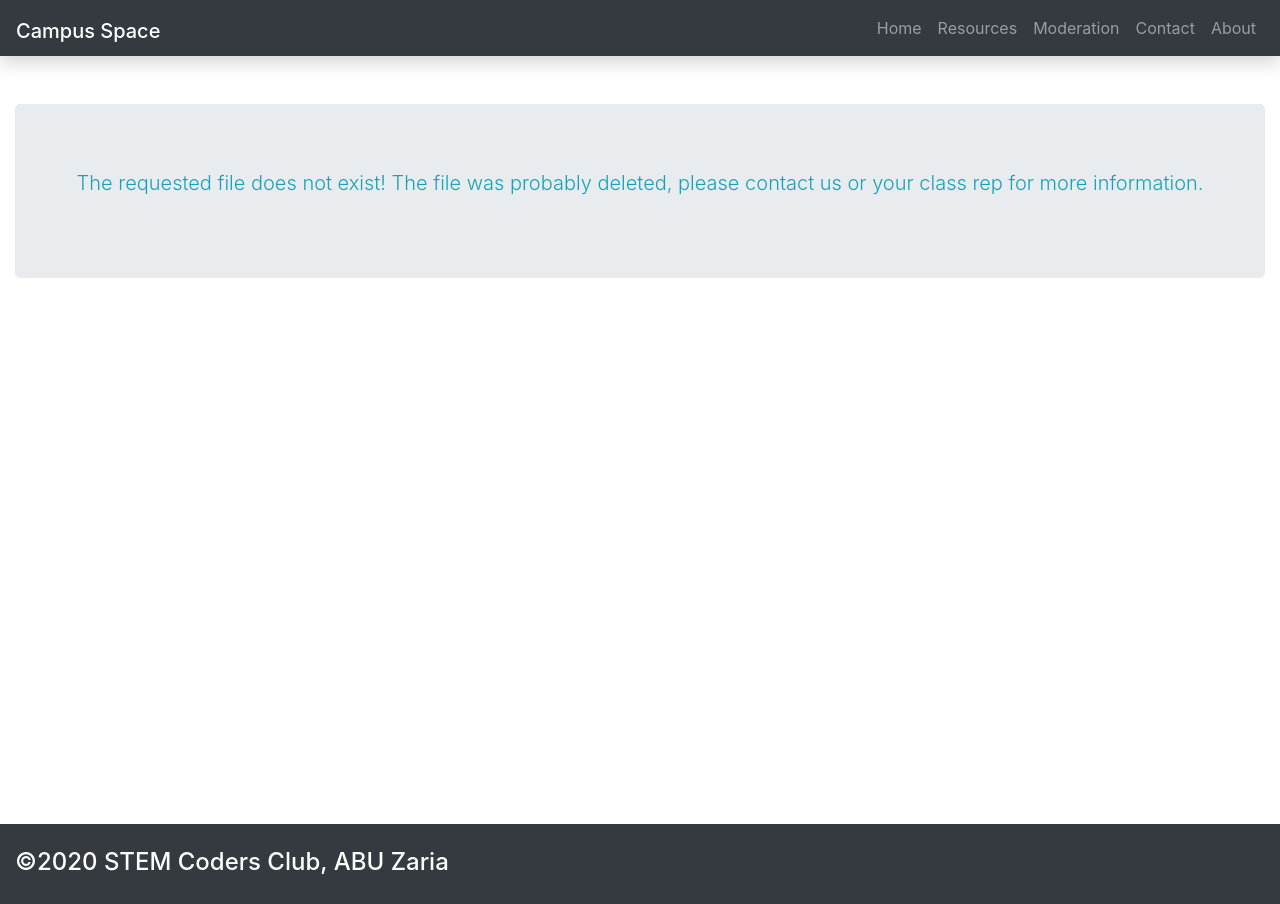
After one commit to STEMCoders-ABU/project1, a CodeIgniter app: page /project1/index.php/download/resource/1 in a window 1280 px wide. The commit adds this page. Run offline with CodeIgniter, Linux system fonts and the light colour scheme; data comes from the database, SQL or seed files in the repository.

Commit message:
added backend for viewing and downloading resources

```diff
--- /dev/null
+++ b/application/controllers/Download.php
@@ -0,0 +1,34 @@
+<?php
+class Download extends CI_Controller
+{
+    function __construct()
+	{
+		parent::__construct();
+		$this->load->helper('download');
+	}
+
+    public function resource ($resource_id)
+    {
+        $this->load->model('resources_model');
+        $resource = $this->resources_model->get_resource($resource_id);
+
+        if ($resource)
+        {
+            $file = './assets/resources/files/' . $resource['resource_file'];
+            if (file_exists($file))
+            {
+                force_download($file, NULL);
+            }
+            else
+            {
+                $data['page_title'] = 'File Not Found';
+                load_view('download/file_not_found', $data);
+            }
+        }
+        else
+        {
+            $data['page_title'] = 'File Not Found';
+            load_view('download/file_not_found', $data);
+        }
+    }
+}
--- a/application/helpers/MY_url_helper.php
+++ b/application/helpers/MY_url_helper.php
@@ -443,3 +443,199 @@ _CARD;
 _COMMENT;
 		return $markup;
 	}
+
+	function generate_video_resource_view ($resource)
+	{
+		$file_url = base_url('assets/resources/files/' . $resource['resource_file']);
+		$title = $resource['resource_title'];
+		$description = $resource['resource_description'];
+		$department = $resource['resource_department'];
+		$course = $resource['resource_course_code'];
+		$downloads = $resource['resource_downloads'];
+		$download_link = site_url('download/resource/' . $resource['id']);
+		$date = $resource['resource_date'];
+
+		$view = <<<_VIEW
+			<div class="text-center shadow shadow-lg">
+				<div class="embed-responsive embed-responsive-16by9">
+					<iframe src="{$file_url}" frameborder="0" class="embed-responsive-item"></iframe>
+				</div>
+
+				<div class="p-4 p-md-5">
+					<h4 class="text-left mb-3">{$title}</h4>
+
+					<div class="text-left lead ml-3 mb-5 text-muted">
+						<p class="mb-2">{$department}</p>
+						<p class="mb-2">{$course}</p>
+						<p class="mb-2">{$downloads} Downloads</p>
+					</div>
+
+					<a href="{$file_url}" class="btn btn-success btn-theme btn-lg btn-block">Open Video</a>
+					<a href="{$download_link}" class="btn btn-success btn-theme btn-lg btn-block">Download Video Now</a>
+				</div>
+			</div>
+
+			<div class="mt-5 shadow shadow-sm" style="margin-top: 10rem">
+				<div class="jumbotron p-4 bg-dark text-white" style="margin-top: 6rem">
+					<h4 class="text-center">About This Resource</h4>
+				</div>
+
+				<p class="lead text-mute px-2">Added on {$date}</p>
+
+				<p class="lead px-4 pb-3 text-muted">
+					{$description}
+				</p>
+			</div>
+_VIEW;
+		return $view;
+	}
+
+	function generate_material_resource_view ($resource)
+	{
+		$file_url = base_url('assets/resources/files/' . $resource['resource_file']);
+		$img_url = base_url(get_resource_header_img('Material'));
+		$title = $resource['resource_title'];
+		$description = $resource['resource_description'];
+		$department = $resource['resource_department'];
+		$course = $resource['resource_course_code'];
+		$downloads = $resource['resource_downloads'];
+		$download_link = site_url('download/resource/' . $resource['id']);
+		$date = $resource['resource_date'];
+
+		$view = <<<_VIEW
+			<div class="text-center shadow shadow-lg">
+				<img src="{$img_url}" alt="Header Image"
+					class="img-fluid img-thumbnail">
+
+				<div class="p-4 p-md-5">
+					<h4 class="text-left mb-3">{$title}</h4>
+
+					<div class="text-left lead ml-3 mb-5 text-muted">
+						<p class="mb-2">{$department}</p>
+						<p class="mb-2">{$course}</p>
+						<p class="mb-2">{$downloads} Downloads</p>
+					</div>
+
+					<a href="{$file_url}" class="btn btn-success btn-theme btn-lg btn-block">Open Material</a>
+					<a href="{$download_link}" class="btn btn-success btn-theme btn-lg btn-block">Download Material Now</a>
+				</div>
+			</div>
+
+			<div class="mt-5 shadow shadow-sm" style="margin-top: 10rem">
+				<div class="jumbotron p-4 bg-dark text-white" style="margin-top: 6rem">
+					<h4 class="text-center">About This Resource</h4>
+				</div>
+
+				<p class="lead text-mute px-2">Added on {$date}</p>
+
+				<p class="lead px-4 pb-3 text-muted">
+					{$description}
+				</p>
+			</div>
+_VIEW;
+		return $view;
+	}
+
+	function generate_document_resource_view ($resource)
+	{
+		$file_url = base_url('assets/resources/files/' . $resource['resource_file']);
+		$img_url = base_url(get_resource_header_img('Document'));
+		$title = $resource['resource_title'];
+		$description = $resource['resource_description'];
+		$department = $resource['resource_department'];
+		$course = $resource['resource_course_code'];
+		$downloads = $resource['resource_downloads'];
+		$download_link = site_url('download/resource/' . $resource['id']);
+		$date = $resource['resource_date'];
+
+		$view = <<<_VIEW
+			<div class="text-center shadow shadow-lg">
+				<img src="{$img_url}" alt="Header Image"
+					class="img-fluid img-thumbnail">
+
+				<div class="p-4 p-md-5">
+					<h4 class="text-left mb-3">{$title}</h4>
+
+					<div class="text-left lead ml-3 mb-5 text-muted">
+						<p class="mb-2">{$department}</p>
+						<p class="mb-2">{$course}</p>
+						<p class="mb-2">{$downloads} Downloads</p>
+					</div>
+
+					<a href="{$file_url}" class="btn btn-success btn-theme btn-lg btn-block">Open Document</a>
+					<a href="{$download_link}" class="btn btn-success btn-theme btn-lg btn-block">Download Document Now</a>
+				</div>
+			</div>
+
+			<div class="mt-5 shadow shadow-sm" style="margin-top: 10rem">
+				<div class="jumbotron p-4 bg-dark text-white" style="margin-top: 6rem">
+					<h4 class="text-center">About This Resource</h4>
+				</div>
+
+				<p class="lead text-mute px-2">Added on {$date}</p>
+
+				<p class="lead px-4 pb-3 text-muted">
+					{$description}
+				</p>
+			</div>
+_VIEW;
+		return $view;
+	}
+
+	function generate_textbook_resource_view ($resource)
+	{
+		$file_url = base_url('assets/resources/files/' . $resource['resource_file']);
+		$img_url = base_url(get_resource_header_img('Textbook'));
+		$title = $resource['resource_title'];
+		$description = $resource['resource_description'];
+		$department = $resource['resource_department'];
+		$course = $resource['resource_course_code'];
+		$downloads = $resource['resource_downloads'];
+		$download_link = site_url('download/resource/' . $resource['id']);
+		$date = $resource['resource_date'];
+
+		$view = <<<_VIEW
+			<div class="text-center shadow shadow-lg">
+				<img src="{$img_url}" alt="Header Image"
+					class="img-fluid img-thumbnail">
+
+				<div class="p-4 p-md-5">
+					<h4 class="text-left mb-3">{$title}</h4>
+
+					<div class="text-left lead ml-3 mb-5 text-muted">
+						<p class="mb-2">{$department}</p>
+						<p class="mb-2">{$course}</p>
+						<p class="mb-2">{$downloads} Downloads</p>
+					</div>
+
+					<a href="{$file_url}" class="btn btn-success btn-theme btn-lg btn-block">Open Textbook</a>
+					<a href="{$download_link}" class="btn btn-success btn-theme btn-lg btn-block">Download Textbook Now</a>
+				</div>
+			</div>
+
+			<div class="mt-5 shadow shadow-sm" style="margin-top: 10rem">
+				<div class="jumbotron p-4 bg-dark text-white" style="margin-top: 6rem">
+					<h4 class="text-center">About This Resource</h4>
+				</div>
+
+				<p class="lead text-mute px-2">Added on {$date}</p>
+
+				<p class="lead px-4 pb-3 text-muted">
+					{$description}
+				</p>
+			</div>
+_VIEW;
+		return $view;
+	}
+
+	function generate_resource_view ($category, $resource)
+	{
+		if ($category == 'Material')
+			return generate_material_resource_view($resource);
+		else if ($category == 'Document')
+			return generate_document_resource_view($resource);
+		else if ($category == 'Textbook')
+			return generate_textbook_resource_view($resource);
+		else if ($category == 'Video')
+			return generate_video_resource_view($resource);
+	}
--- a/application/models/Resources_model.php
+++ b/application/models/Resources_model.php
@@ -37,9 +37,13 @@ class Resources_model extends CI_Model
 
     function get_resource_catgory_title ($resource_category_id)
     {
-        return $this->db->select('category')
-            ->get_where('resource_categories', ['id' => $resource_category_id])
-            ->row_array()['category'];
+        $query = $this->db->select('category')
+            ->get_where('resource_categories', ['id' => $resource_category_id]);
+
+        if ($query->row_array())
+            return $query->row_array()['category'];
+        else
+            return FALSE;
     }
 
     function get_courses_for_category ($resource_category_id, $restrictions)
@@ -56,9 +60,13 @@ class Resources_model extends CI_Model
 
     function get_course_code ($course_id)
     {
-        return $this->db->select('courses.course_code')
-            ->get_where('courses', ['id' => $course_id])
-            ->row_array()['course_code'];
+        $query = $this->db->select('courses.course_code')
+            ->get_where('courses', ['id' => $course_id]);
+
+        if ($query->row_array())
+            return $query->row_array()['course_code'];
+        else
+            return FALSE;
     }
 
     public function get_resources ($restrictions)
@@ -105,4 +113,18 @@ class Resources_model extends CI_Model
             ->get_where('category_comments', ['id' => $id])
             ->row_array();
     }
+
+    function get_resource ($resource_id)
+    {
+        $query = $this->db->select('resources.id, resources.title AS resource_title, resource_categories.category AS resource_category, '
+            . 'departments.department AS resource_department, resources.description AS resource_description, resources.downloads AS resource_downloads,'
+            . 'courses.course_code AS resource_course_code, resources.file AS resource_file, resources.date_added AS resource_date')
+            ->from('resources')
+            ->join('resource_categories', 'resource_categories.id = resources.category_id')
+            ->join('departments', 'departments.id = resources.department_id')
+            ->join('courses', 'courses.id = resources.course_id')
+            ->where(['resources.id' => $resource_id]);
+
+        return $query->get()->row_array();
+    }
 }
--- /dev/null
+++ b/application/views/download/file_not_found.php
@@ -0,0 +1,7 @@
+<div class="text-center mt-5 container-fluid">
+    <div class="jumbotron">
+        <p class="lead text-info">
+            The requested file does not exist! The file was probably deleted, please contact us or your class rep for more information.
+        </p>
+    </div>
+</div>
--- a/assets/css/styles_sidebar.css
+++ b/assets/css/styles_sidebar.css
@@ -205,4 +205,8 @@ div#resources-main-contents .search-bar .category {
   div#resources-main-contents .search-bar {
     width: 100% !important;
   }
+
+  h4.res-header {
+    font-size: 1.1rem;
+  }
 }
```
Also changed, not shown: application/controllers/Resources.php (+18 -0 lines), application/views/resources/resources.php (+10 -1 lines), application/views/resources/view.php (added, +9 -0 lines).
